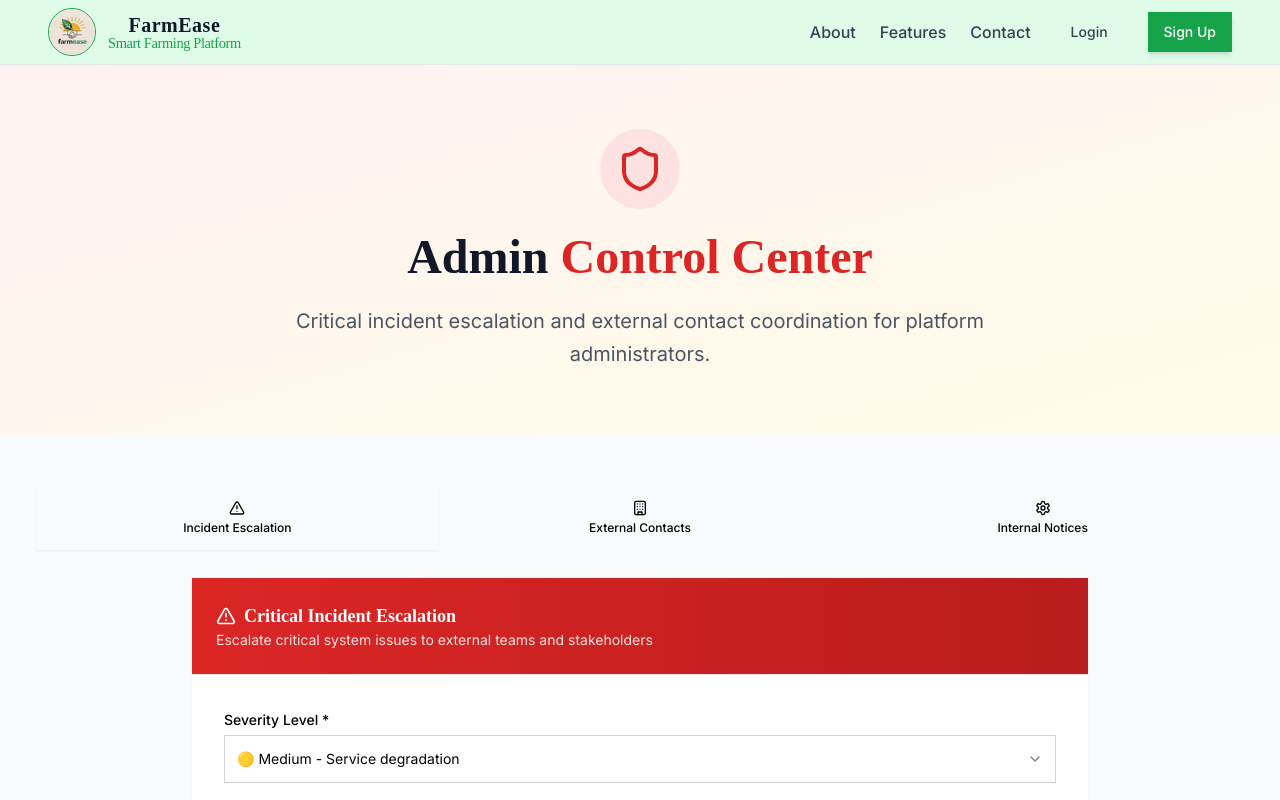
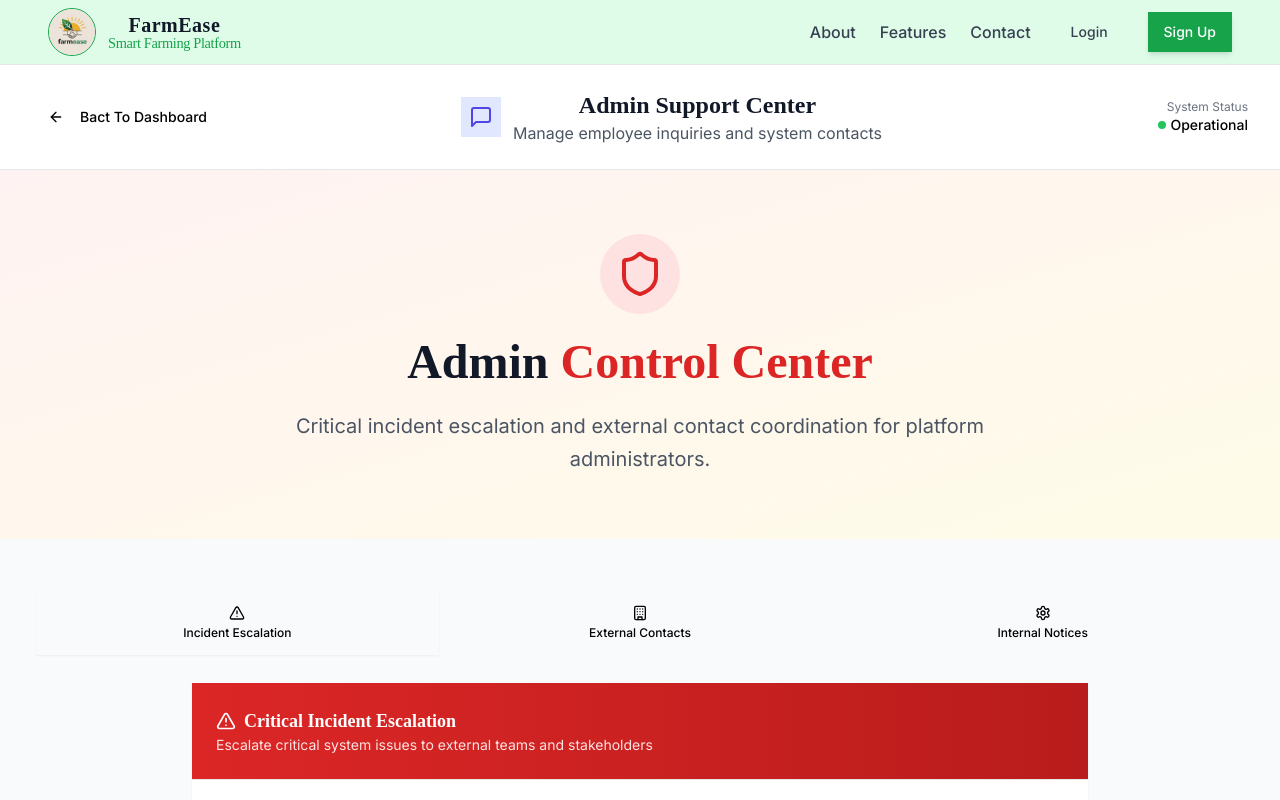
Before and after one commit to Ravikumar-2016/FarmEase, a Next.js app: page /contact/admin in a window 1280 px wide. Shown: the top 800 px of the page. Built offline with nearby package versions, Linux system fonts and the light colour scheme.

Commit message:
updated admin contact us page

```diff
--- a/src/app/contact/admin/page.tsx
+++ b/src/app/contact/admin/page.tsx
@@ -9,10 +9,13 @@ import { Textarea } from "@/components/ui/text-area"
 import { Button } from "@/components/ui/button"
 import { Label } from "@/components/ui/label"
 import { Alert, AlertDescription } from "@/components/ui/alert"
+import { useRouter } from "next/navigation"
 import { Tabs, TabsContent, TabsList, TabsTrigger } from "@/components/ui/tabs"
 import { Select, SelectContent, SelectItem, SelectTrigger, SelectValue } from "@/components/ui/select"
 import {
   AlertTriangle,
+  MessageSquare,
+  ArrowLeft,
   Shield,
   Settings,
   FileText,
@@ -45,6 +48,8 @@ export default function AdminContactPage() {
     setErrorMessage(message)
     setTimeout(() => setErrorMessage(""), 4000)
   }
+
+  const router = useRouter()
 
   const handleIncidentSubmit = async (e: React.FormEvent) => {
     e.preventDefault()
@@ -85,6 +90,84 @@ export default function AdminContactPage() {
           </button>
         </div>
       )}
+
+     {/* Header - Desktop */}
+<div className="hidden md:block bg-white shadow-sm border-b border-gray-200">
+  <div className="max-w-7xl mx-auto px-4 sm:px-6 lg:px-8 py-6">
+    <div className="flex items-center justify-between">
+
+      {/* Back Button */}
+      <div className="flex items-center space-x-4">
+        <Button
+          variant="ghost"
+          onClick={() => router.push("/dashboard/admin")}
+          className="flex items-center space-x-2 hover:bg-gray-100"
+        >
+          <ArrowLeft className="h-4 w-4" />
+          <span>Bact To Dashboard</span>
+        </Button>
+      </div>
+
+      {/* Center Title with Icon */}
+      <div className="flex items-center space-x-3">
+        <div className="p-2 bg-indigo-100 rounded-lg">
+          <MessageSquare className="h-6 w-6 text-indigo-600" />
+        </div>
+        <div className="text-center">
+          <h1 className="text-2xl font-bold text-gray-900">Admin Support Center</h1>
+          <p className="text-gray-600">Manage employee inquiries and system contacts</p>
+        </div>
+      </div>
+
+      {/* System Health Indicator */}
+      <div className="w-32 flex justify-end items-center space-x-2">
+        <div className="flex flex-col items-end">
+          <span className="text-xs text-gray-500">System Status</span>
+          <div className="flex items-center space-x-1">
+            <div className="h-2 w-2 rounded-full bg-green-500"></div>
+            <span className="text-sm font-medium">Operational</span>
+          </div>
+        </div>
+      </div>
+    </div>
+  </div>
+</div>
+
+{/* Header - Mobile */}
+<div className="md:hidden bg-white shadow-sm border-b border-gray-200">
+  <div className="px-4 py-3">
+    <div className="flex items-center justify-between relative">
+
+      {/* Back Button - Left-aligned */}
+      <div className="flex-1 flex justify-start">
+        <Button
+          variant="ghost"
+          onClick={() => router.push("/dashboard/admin")}
+          className="flex items-center space-x-1 p-2 -ml-2"
+        >
+          <ArrowLeft className="h-4 w-4" />
+          <span className="text-sm">Back</span>
+        </Button>
+      </div>
+
+      {/* Title Section - Absolutely centered */}
+      <div className="absolute left-1/2 transform -translate-x-1/2 flex items-center space-x-2">
+        <div className="p-2 bg-indigo-100 rounded-lg">
+          <MessageSquare className="h-5 w-5 text-indigo-600" />
+        </div>
+        <h1 className="text-lg font-bold text-gray-900 whitespace-nowrap">Support Center</h1>
+      </div>
+
+      {/* Right spacer for balance */}
+      <div className="flex-1 flex justify-end"></div>
+    </div>
+
+    {/* Subtitle - Centered below */}
+    <p className="text-center text-sm text-gray-600 mt-1">
+      Manage employee inquiries
+    </p>
+  </div>
+</div>
 
       {/* Hero Section */}
       <section className="bg-gradient-to-br from-red-50 via-orange-50 to-yellow-50 py-16">
```
